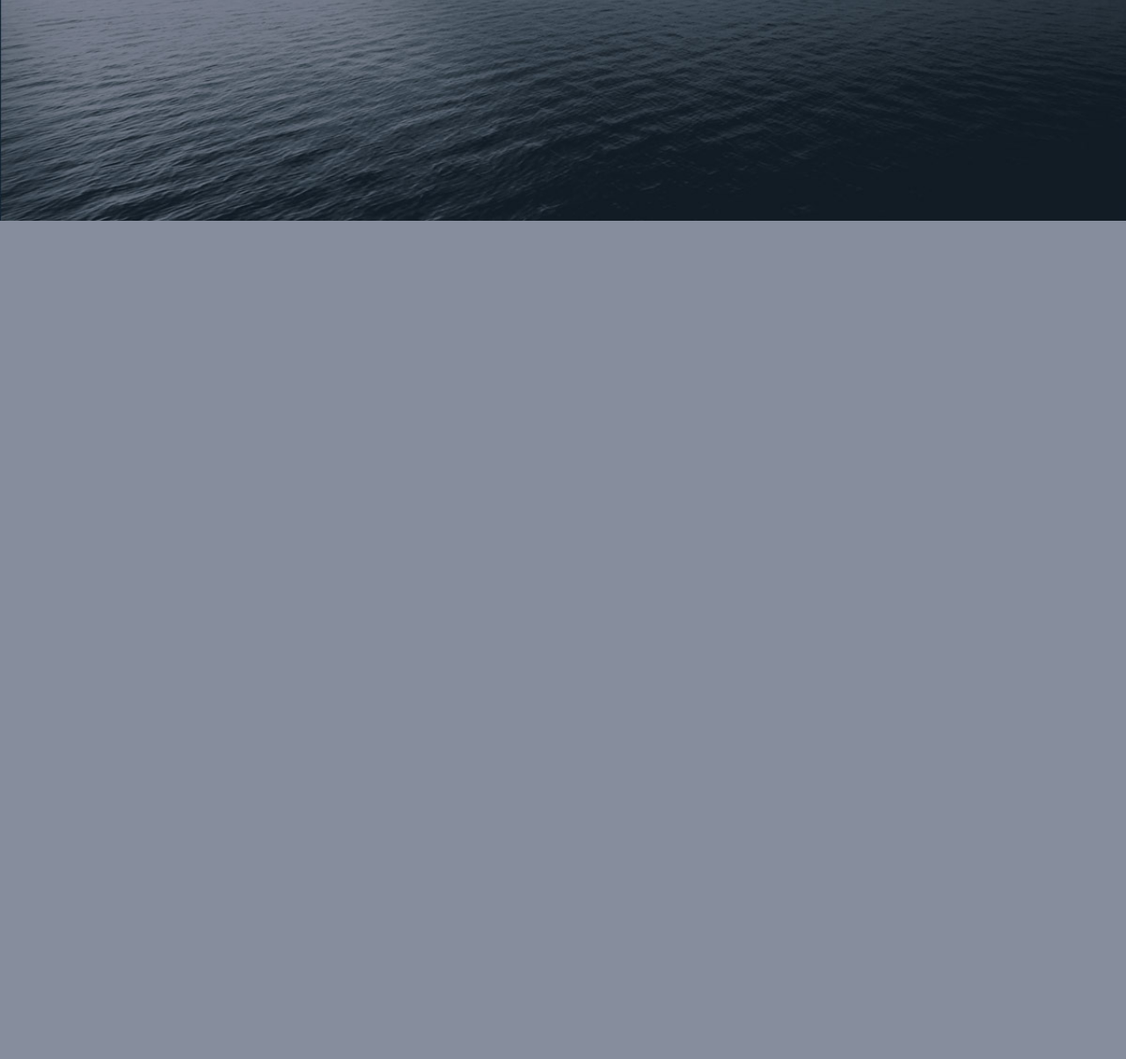
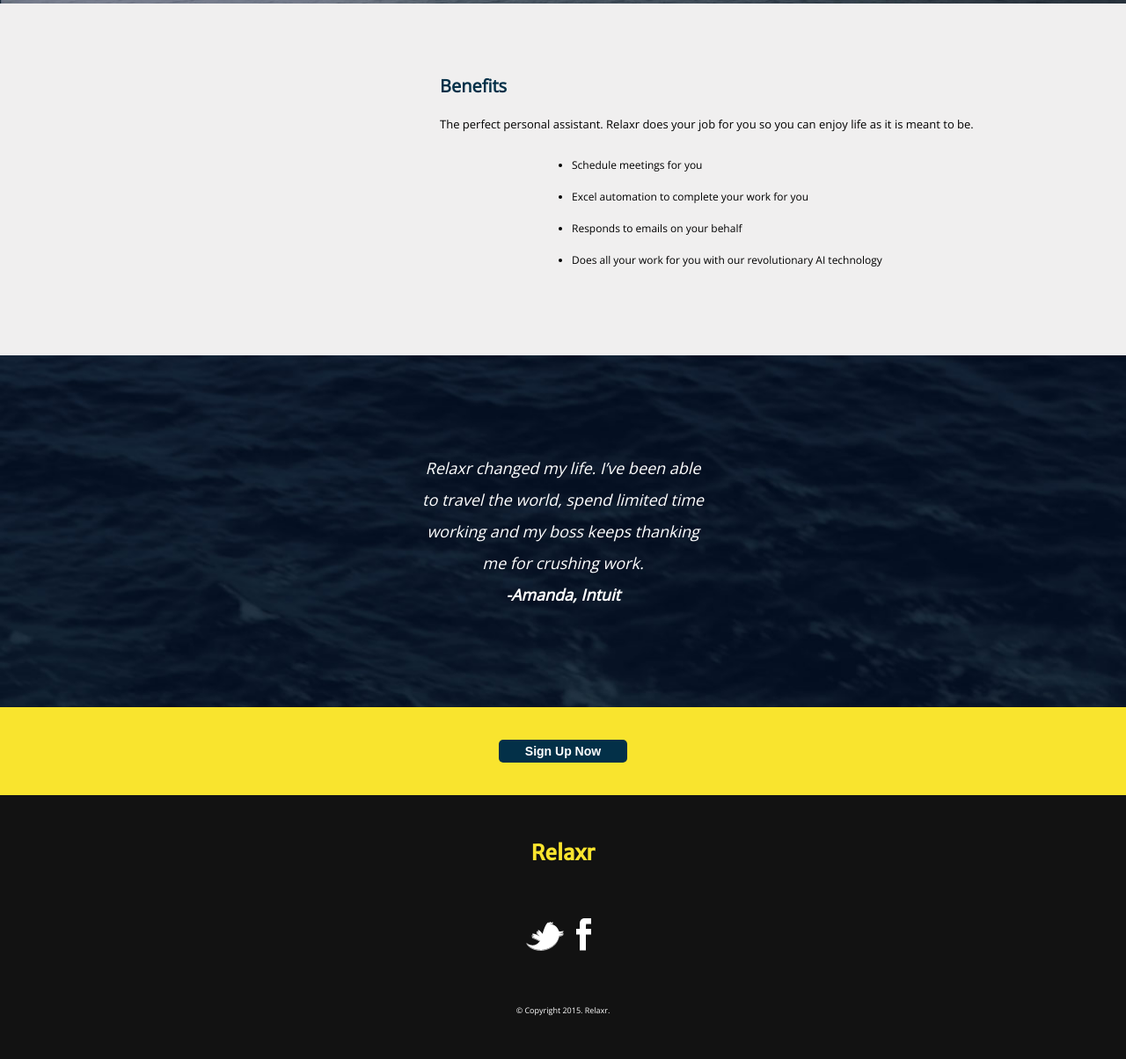
Before and after one commit to minicrystal7205/assignment2_ec, a plain HTML site: page starter_code/index.html in a window 1280 px wide. Shown: the part 496-1700 px from the top of the page at 88% size. Before the commit the page ends 800 px from the top, so only its background shows below. Drawn offline with nearby package versions, Linux system fonts and the light colour scheme.

Commit message:
Tue-homework

```diff
--- a/starter_code/css/reset.css
+++ b/starter_code/css/reset.css
@@ -3,19 +3,7 @@
    License: none (public domain)
 */
 
-html, body, div, span, applet, object, iframe,
-h1, h2, h3, h4, h5, h6, p, blockquote, pre,
-a, abbr, acronym, address, big, cite, code,
-del, dfn, em, img, ins, kbd, q, s, samp,
-small, strike, strong, sub, sup, tt, var,
-b, u, i, center,
-dl, dt, dd, ol, ul, li,
-fieldset, form, label, legend,
-table, caption, tbody, tfoot, thead, tr, th, td,
-article, aside, canvas, details, embed,
-figure, figcaption, footer, header, hgroup,
-menu, nav, output, ruby, section, summary,
-time, mark, audio, video {
+html, body, div, span, applet, object, iframe, h1, h2, h3, h4, h5, h6, p, blockquote, pre, a, abbr, acronym, address, big, cite, code, del, dfn, em, img, ins, kbd, q, s, samp, small, strike, strong, sub, sup, tt, var, b, u, i, center, dl, dt, dd, ol, ul, li, fieldset, form, label, legend, table, caption, tbody, tfoot, thead, tr, th, td, article, aside, canvas, details, embed, figure, figcaption, footer, header, hgroup, menu, nav, output, ruby, section, summary, time, mark, audio, video {
   margin: 0;
   padding: 0;
   border: 0;
@@ -23,25 +11,30 @@ time, mark, audio, video {
   font: inherit;
   vertical-align: baseline;
 }
+
 /* HTML5 display-role reset for older browsers */
-article, aside, details, figcaption, figure,
-footer, header, hgroup, menu, nav, section {
+
+article, aside, details, figcaption, figure, footer, header, hgroup, menu, nav, section {
   display: block;
 }
+
 body {
   line-height: 1;
 }
-ol, ul {
+
+/* ol, ul {
   list-style: none;
-}
+} */
+
 blockquote, q {
   quotes: none;
 }
-blockquote:before, blockquote:after,
-q:before, q:after {
+
+blockquote:before, blockquote:after, q:before, q:after {
   content: '';
   content: none;
 }
+
 table {
   border-collapse: collapse;
   border-spacing: 0;
--- a/starter_code/css/style.css
+++ b/starter_code/css/style.css
@@ -5,19 +5,23 @@ Author: Your Name
 Developer @GA in NYC
 */
 
-
 /******************************************
 /* SETUP
 /*******************************************/
 
 /* Box Model Hack */
+
 * {
-     -moz-box-sizing: border-box; /* Firexfox */
-     -webkit-box-sizing: border-box; /* Safari/Chrome/iOS/Android */
-     box-sizing: border-box; /* IE */
+  -moz-box-sizing: border-box;
+  /* Firexfox */
+  -webkit-box-sizing: border-box;
+  /* Safari/Chrome/iOS/Android */
+  box-sizing: border-box;
+  /* IE */
 }
 
 /* Clear fix hack */
+
 .clearfix:after {
   content: ".";
   display: block;
@@ -33,12 +37,14 @@ Developer @GA in NYC
 
 .alignright {
   float: right;
-  padding: 0 0 10px 10px; /* note the padding around a right floated image */
+  padding: 0 0 10px 10px;
+  /* note the padding around a right floated image */
 }
 
 .alignleft {
   float: left;
-  padding: 0 10px 10px 0; /* note the padding around a left floated image */
+  padding: 0 10px 10px 0;
+  /* note the padding around a left floated image */
 }
 
 /******************************************
@@ -49,30 +55,154 @@ body {
   color: #000;
   font-size: 12px;
   line-height: 1.4;
-     font-family: Helvetica, Arial, sans-serif;
-     background: url(../images/header_bg.jpg) no-repeat center top rgb(134,141,157);
-      background-size: cover;
+  /* font-family: Helvetica, Arial, sans-serif; */
+  font-family: 'Open Sans', sans-serif;
+  margin: 0 auto;
+  width: 100%;
 }
-
 
 /******************************************
 /* LAYOUT
 /*******************************************/
 
 /* Center the container */
+
 #container {
-  width: 100%;
-  margin: auto;
-  height: 500px;
-
+  text-align: center;
 }
 
 header {
+  background: url(../images/header_bg.jpg) no-repeat;
+  background-size: cover;
+  height: 500px;
+}
 
+header h1 {
+  font-weight: bolder;
+  font-size: 24px;
+  color: #ffffff;
+  padding: 30px 0 0 500px;
+  text-align: left;
+  font-family: 'Merriweather Sans', sans-serif;
+}
+
+header h2 {
+  font-weight: Semibold;
+  font-size: 24px;
+  color: #ffffff;
+  padding: 100px 0 80px 0;
+  letter-spacing: 2px;
+}
+
+header button {
+  font-weight: bolder;
+  font-size: 14px;
+  border-radius: 5px;
+  padding: 5px 30px;
+  background-color: #f9e42e;
+  color: #033048;
+  border: 0px;
+}
+
+.benefits {
+  background-color: #f0efef;
+  height: 400px;
+  padding: 80px 0 70px 0;
+}
+
+.benefits h1 {
+  font-weight: bold;
+  font-size: 20px;
+  color: #033048;
+  padding-left: 500px;
+  text-align: left;
+}
+
+.benefits p {
+  font-weight: lighter;
+  font-size: 13px;
+  padding-left: 500px;
+  text-align: left;
+  margin: 20px 0;
+}
+
+.benefits ul {
+  padding-left: 650px;
+  text-align: left;
+}
+
+ul li {
+  line-height: 3;
+}
+
+.comment {
+  background: url('../images/testimonial_bg.jpg') no-repeat;
+  height: 400px;
+  background-size: cover;
+  display: flex;
+}
+
+.comment p {
+  color: #ffffff;
+  line-height: 2;
+  font-size: 18px;
+  font-weight: lighter;
+  font-style: italic;
+  margin: auto;
+  width: 25%;
+}
+
+span {
+  font-weight: bold;
+  font-size: 18px;
+  color: #ffffff;
+}
+
+.sign-up {
+  background-color: #f9e42e;
+  display: flex;
+  height: 100px;
+}
+
+.sign-up button {
+  margin: auto;
+  background-color: #033048;
+  color: #ffffff;
+  font-size: 14px;
+  font-weight: bolder;
+  border-radius: 5px;
+  padding: 5px 30px;
+  border: 0px;
 }
 
 footer {
+  background-color: #121212;
+  height: 300px;
+  display: grid;
+  padding: 20px 0;
+}
 
+footer h1 {
+  font-weight: bolder;
+  font-size: 24px;
+  color: #f9e42e;
+  margin: auto;
+  font-family: 'Merriweather Sans', sans-serif;
+}
+
+nav {
+  margin: auto;
+}
+
+nav img {
+  padding-right: 10px;
+}
+
+footer p {
+  font-size: 9px;
+  font-weight: Semibold;
+  color: #ffffff;
+  margin: auto;
 }
 
 /******************************************
--- a/starter_code/index.html
+++ b/starter_code/index.html
@@ -1,26 +1,55 @@
 <!DOCTYPE html>
 <html lang="en">
+
 <head>
 	<meta charset="utf-8">
 	<meta name="description" content="Your description goes here">
 	<meta name="keywords" content="one, two, three">
 
 	<title>Blank Template</title>
-
+	<link href="https://fonts.googleapis.com/css?family=Open+Sans" rel="stylesheet">
+	<link href="https://fonts.googleapis.com/css?family=Merriweather+Sans" rel="stylesheet">
 	<!-- external CSS link -->
 	<link rel="stylesheet" href="css/reset.css">
 	<link rel="stylesheet" href="css/style.css">
 
 </head>
+
 <body>
 	<div id="container">
 		<header>
-				<h1>Blank Template</h1>
-				<h2>Just another blank template</h2>
+			<h1>Relaxr</h1>
+			<h2>Get piece of mind with a single tap</h2>
+			<button type="button" name="button">Get it Now</button>
 		</header>
+		<section class='benefits'>
+			<h1>Benefits</h1>
+			<p>The perfect personal assistant. Relaxr does your job for you so you can enjoy life as it is meant to be.</p>
+			<ul>
+				<li>Schedule meetings for you</li>
+				<li>Excel automation to complete your work for you</li>
+				<li>Responds to emails on your behalf</li>
+				<li>Does all your work for you with our revolutionary AI technology</li>
+			</ul>
+		</section>
+		<section class='comment'>
+			<p>Relaxr changed my life. I’ve been able to travel the world, spend limited time working and my boss keeps thanking me for crushing work.
+				<br><span>-Amanda, Intuit</span>
+			</p>
+		</section>
+		<div class="sign-up">
+			<button type="button" name="button">Sign Up Now</button>
+		</div>
 		<footer>
-				&copy; Footer Goes Here
+			<h1>Relaxr</h1>
+			<nav>
+				<a href="#"><img src="images/twitter.png" alt="twitter"></a>
+				<a href="#"><img src="images/facebook.png" alt="facebook"></a>
+			</nav>
+			<p>&copy; Copyright 2015. Relaxr.</p>
 		</footer>
-		</div><!-- #container -->
+	</div>
+	<!-- #container -->
 </body>
+
 </html>
```
Also changed, not shown: starter_code/design_file.txt. Lines whose indentation alone changed are shown as unchanged.
